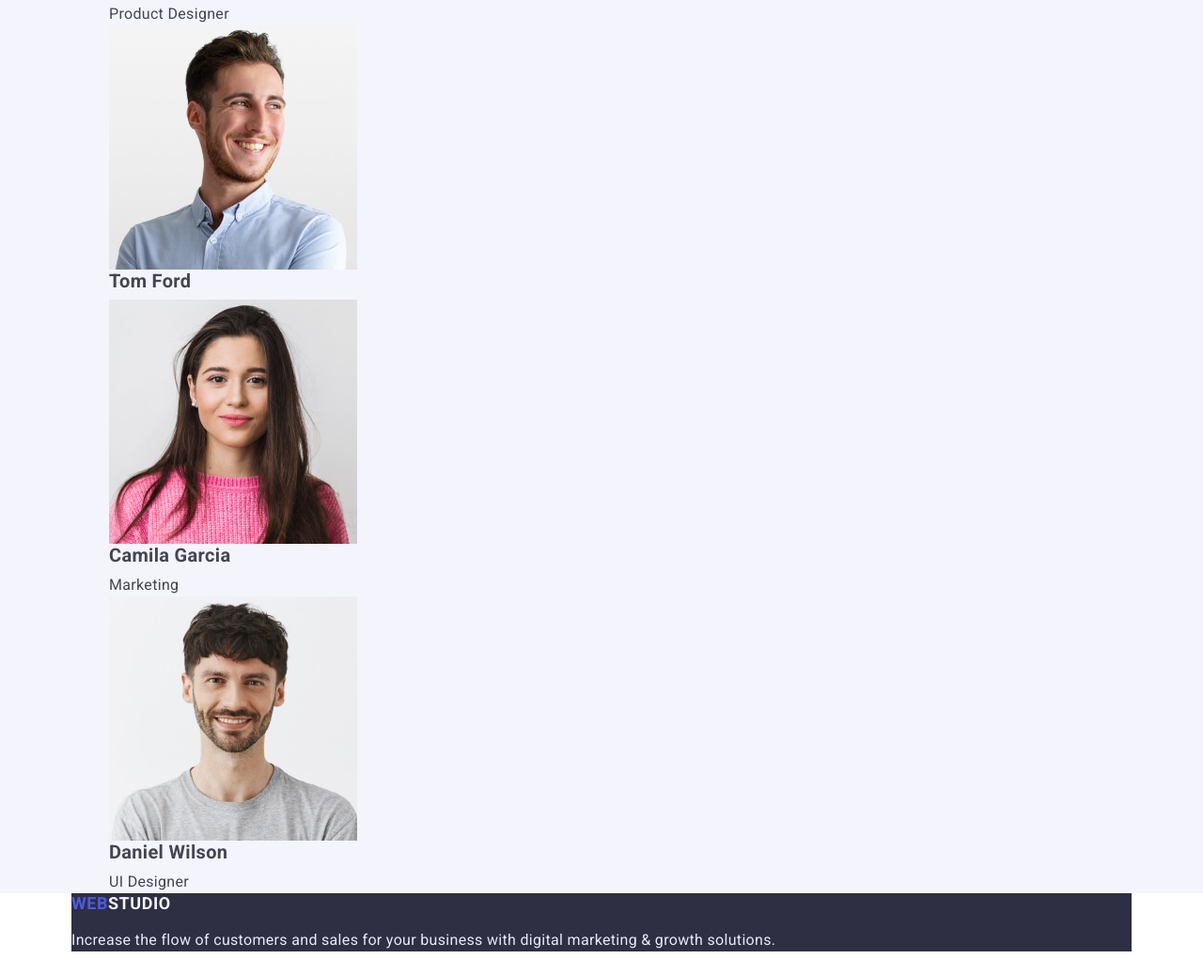
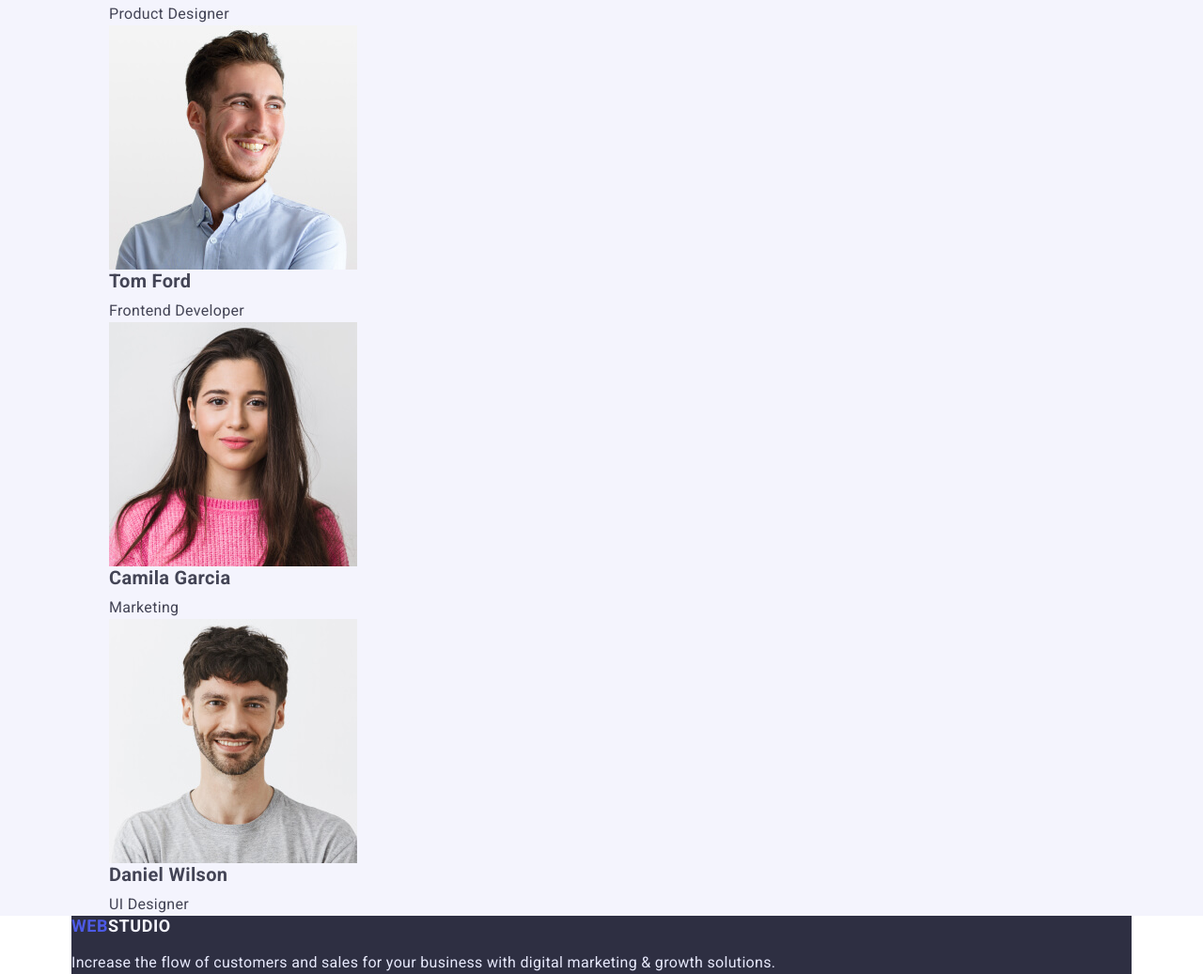
Before and after one commit to tymurlafeta/goit-markup-hw-02, a plain HTML site: page index.html in a window 1280 px wide. Shown: the part 1976-3013 px from the top of the page at 94% size. Before the commit the page ends 2989 px from the top, so only its background shows below. Drawn offline with nearby package versions, Linux system fonts and the light colour scheme.

Commit message:
update index.html

```diff
--- a/index.html
+++ b/index.html
@@ -154,7 +154,7 @@
                 height="260"
               />
               <h3 class="section-subtitle">Tom Ford</h3>
-              <pFrontend Developer</p>
+              <p>Frontend Developer</p>
             </li>
             <li>
               <img
```
